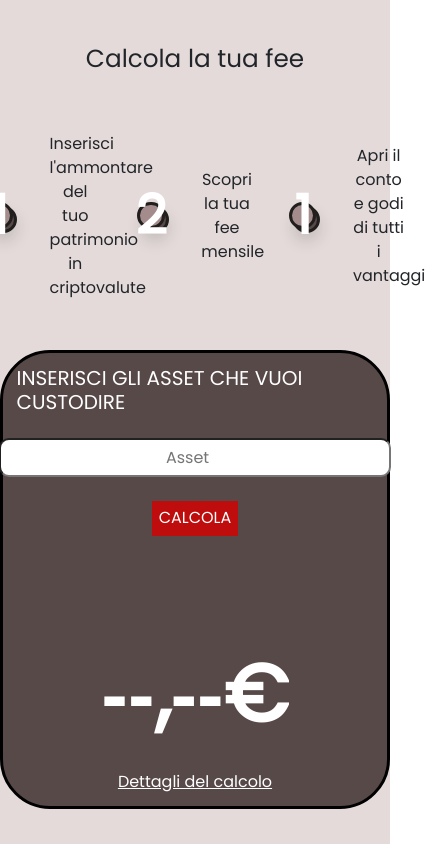
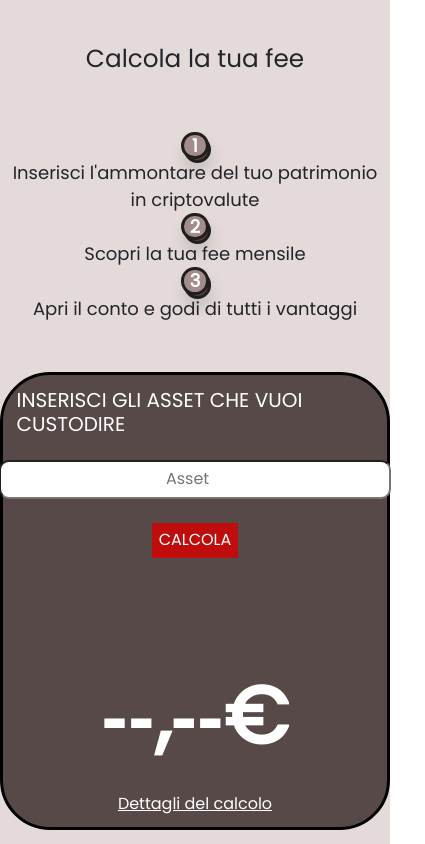
Before and after one commit to giancarlogiorgiocroce/DEseip-bitcoin, a Vue app: page / in a window 390 px wide. Shown: the part 2280-3124 px from the top of the page, 425 px wide, since content can reach past the window. Built offline with nearby package versions, Linux system fonts and the light colour scheme.

Commit message:
Fine media query

```diff
--- a/src/components/sections/FeeComp.vue
+++ b/src/components/sections/FeeComp.vue
@@ -35,7 +35,7 @@
           <!-- Pair -->
           <li class="number centered">
             <div class="shadow"></div>
-            <div class="circle centered">1</div>
+            <div class="circle centered">3</div>
           </li>
           <li class="text">
             Apri il conto e godi di tutti i vantaggi
@@ -365,11 +365,24 @@ section{
 @media screen and (max-width: 768px) {
 
   .tutorial{
-    flex-direction: row !important;
-    li{
-      margin: auto 5% !important;
+    ul{
+      display: block !important;
+      li{
+        font-size: 18px !important;
+
+        margin: auto;
+        max-width: 100%;
+      }
+      .number{
+        display: flex;
+        justify-content: center;
+        align-items: center;
+      }
+      .shadow{
+        left: 47%;
+        top: 4px;
+      }
     }
-
   }
 
 }
--- a/src/components/sections/FooterComp.vue
+++ b/src/components/sections/FooterComp.vue
@@ -44,7 +44,6 @@ footer {
 .black {
   width: 100%;
   margin: 0;
-
   background-color: rgb(33, 30, 30);
   img{
     padding: 0;
@@ -54,7 +53,6 @@ footer {
 
 .red {
   margin: 0;
-
   background-color: rgb(215, 15, 15);
   ul{
     margin: 0;
@@ -72,4 +70,12 @@ footer {
     }
   }
 }
+
+@media screen and (max-width: 768px) {
+  .red{
+    li{
+      font-size: 12px;
+    }
+  }
+}
 </style>
```
